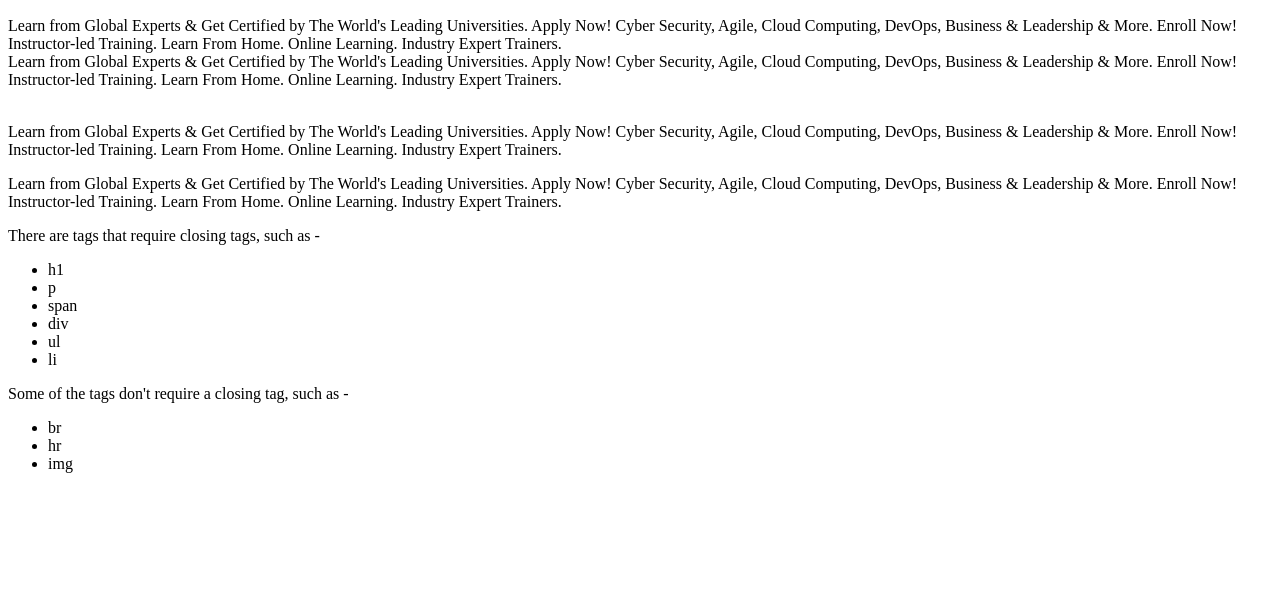
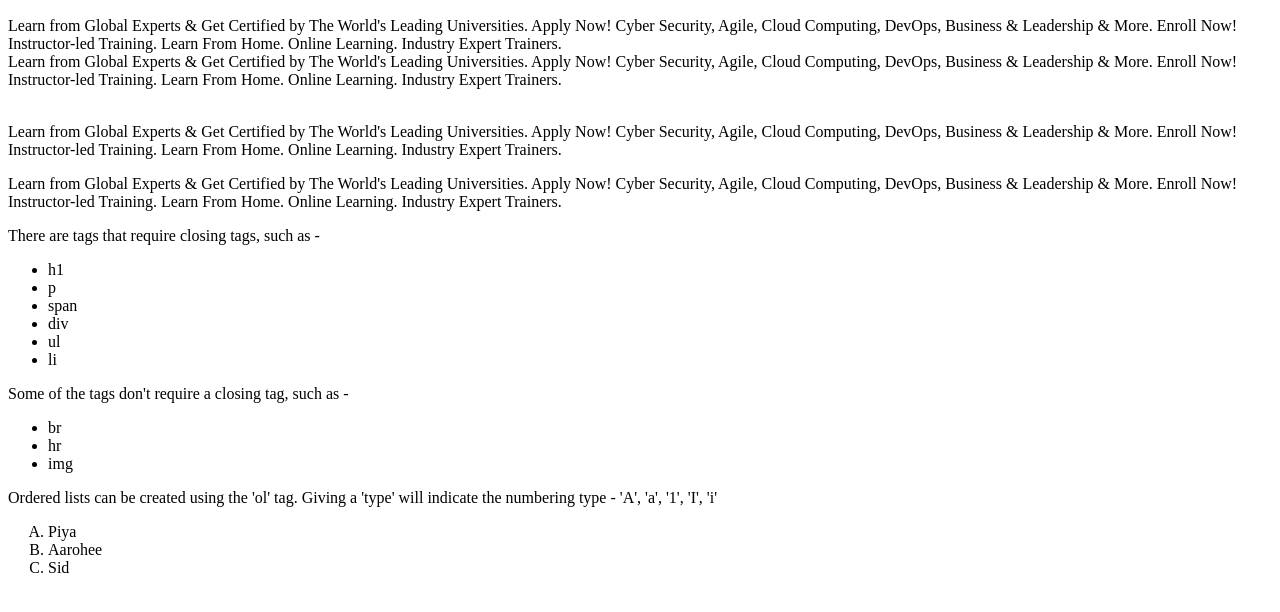
Before and after one commit to sidchakravarty/MEAN_Developer.MEAN_Foundation, a plain HTML site: page 1. MEAN Foundation/HTML/2. HTML Basics and GitHub.html in a window 1280 px wide. Shown: the part 96-708 px from the top of the page. Drawn offline with Linux system fonts and the light colour scheme.

Commit message:
Ordered List

```diff
--- a/1. MEAN Foundation/HTML/1. HTML Basics and GitHub.html
+++ b/1. MEAN Foundation/HTML/2. HTML Basics and GitHub.html
@@ -45,6 +45,15 @@
             <li>hr</li>
             <li>img</li>
         </ul>
+
+        Ordered lists can be created using the 'ol' tag. Giving a 'type' will indicate the numbering type - 'A', 'a', '1', 'I', 'i'
+
+        <ol type = "A">
+            <li>Piya</li>
+            <li>Aarohee</li>
+            <li>Sid</li>
+        </ol>
+
     </p>
 </body>
 </html>
```
